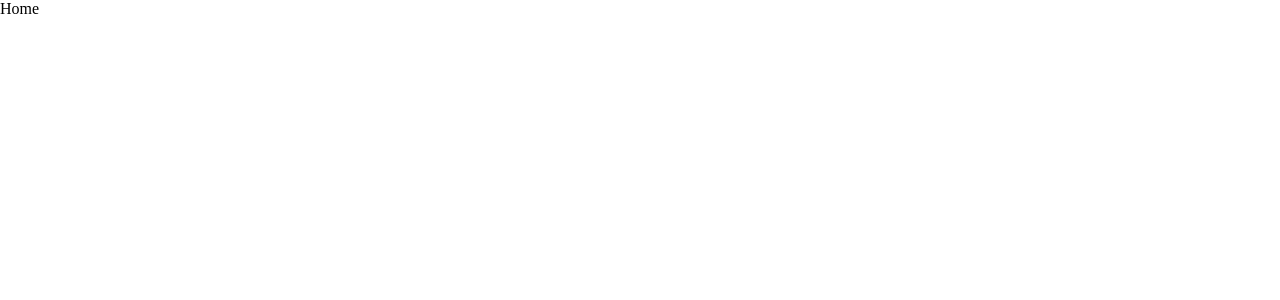
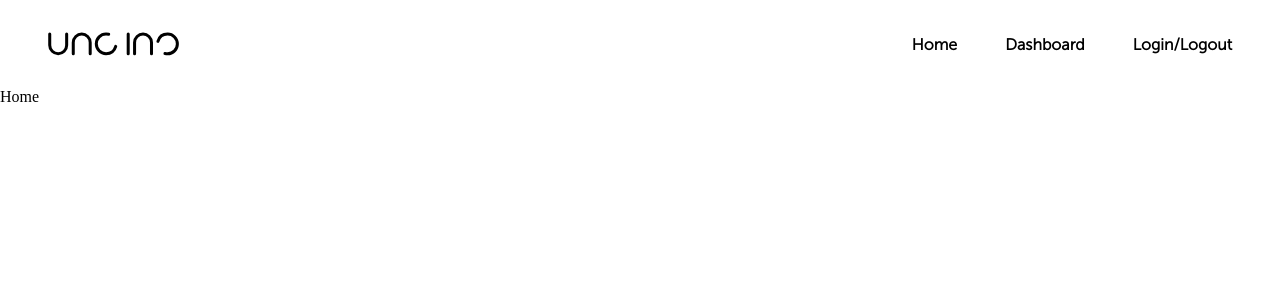
Before and after one commit to RickVellingaa/opdracht-unc-inc, a React (Create React App) app: page / in a window 1280 px wide. Shown: the top 300 px of the page. Built offline with nearby package versions, Linux system fonts and the light colour scheme.

Commit message:
Navbar gemaakt + styling
Navbar gemaakt d.m.v NavLinks.

Simpele styling aan de active class gegeven zodat het duidelijk is op welke pagina je zit.

```diff
--- a/src/App.tsx
+++ b/src/App.tsx
@@ -1,9 +1,11 @@
 import { BrowserRouter, Route, Routes } from "react-router-dom";
 import { Home, Login, Dashboard } from "./pages";
+import { Navbar } from "./components";
 
 function App() {
   return (
     <BrowserRouter>
+      <Navbar />
       <Routes>
         <Route index element={<Home />} />
         <Route path="home" element={<Home />} />
--- a/src/components/Navbar.tsx
+++ b/src/components/Navbar.tsx
@@ -1,5 +1,25 @@
+import { NavLink } from "react-router-dom";
+import logo from "../assets/logo.svg";
+
 function Navbar() {
-  return <div>Navbar</div>;
+  return (
+    <header>
+      <img src={logo} alt="Logo van UNC INC" />
+      <nav>
+        <ul>
+          <li>
+            <NavLink to="/home">Home</NavLink>
+          </li>
+          <li>
+            <NavLink to="/dashboard">Dashboard</NavLink>
+          </li>
+          <li>
+            <NavLink to="/login">Login/Logout</NavLink>
+          </li>
+        </ul>
+      </nav>
+    </header>
+  );
 }
 
 export default Navbar;
--- a/src/index.css
+++ b/src/index.css
@@ -58,3 +58,36 @@ p {
 }
 
 /* Navbar styling */
+header {
+  position: relative;
+  display: flex;
+  justify-content: space-between;
+  align-items: center;
+  width: 100%;
+  padding: 2em 3em;
+}
+
+header nav {
+  position: relative;
+  height: 100%;
+}
+
+header nav ul {
+  display: flex;
+  list-style-type: none;
+}
+
+header nav ul li {
+  padding-left: 3em;
+}
+
+header nav ul li a {
+  font-family: var(--font-normal);
+  font-weight: 900;
+  color: var(--heading-clr);
+  text-decoration: none;
+}
+
+header nav ul li a.active {
+  color: var(--text-clr);
+}
```
